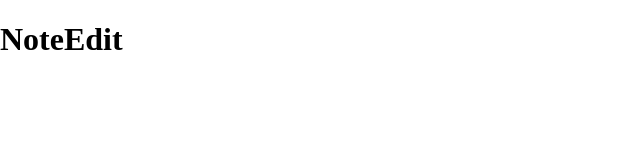
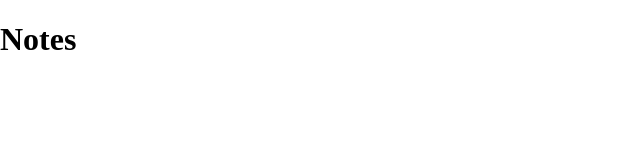
Before and after one commit to XPoet/vue-timeline-client, a Vue app: page /notes#/note/add in a window 1280 px wide. Shown: the top 160 px of the page, without its empty margins (0-640 px from the left). Built offline with nearby package versions, Linux system fonts and the light colour scheme.

Commit message:
修改路由配置文件

```diff
--- a/src/router/index.js
+++ b/src/router/index.js
@@ -14,14 +14,15 @@ const routes = [
     redirect: {name: 'Notes'}
   },
   {
-        path: '/notes',
-        name: 'Notes',
-        component: Notes
-    },
-    {
     path: '/login',
     name: 'Login',
     component: Login
+  },
+  {
+    path: '/notes',
+    name: 'Notes',
+    // 懒加载
+    component: () => import('../views/Notes')
   },
   {
     path: '/note/add',
@@ -38,20 +39,11 @@ const routes = [
     name: 'NoteEdit',
     component: NoteEdit
   },
-    /*
-    // 路由懒加载模式
-    {
-      path: '/about',
-      name: 'About',
-      // route level code-splitting
-      // this generates a separate chunk (about.[hash].js) for this route
-      // which is lazy-loaded when the route is visited.
-      component: () => import(/!* webpackChunkName: "about" *!/ '../views/About.vue')
-    }
-    */
 ]
 
 const router = new VueRouter({
+  mode: 'history',
+  base: process.env.BASE_URL,
   routes
 })
 
```
Lines whose indentation alone changed are shown as unchanged.
